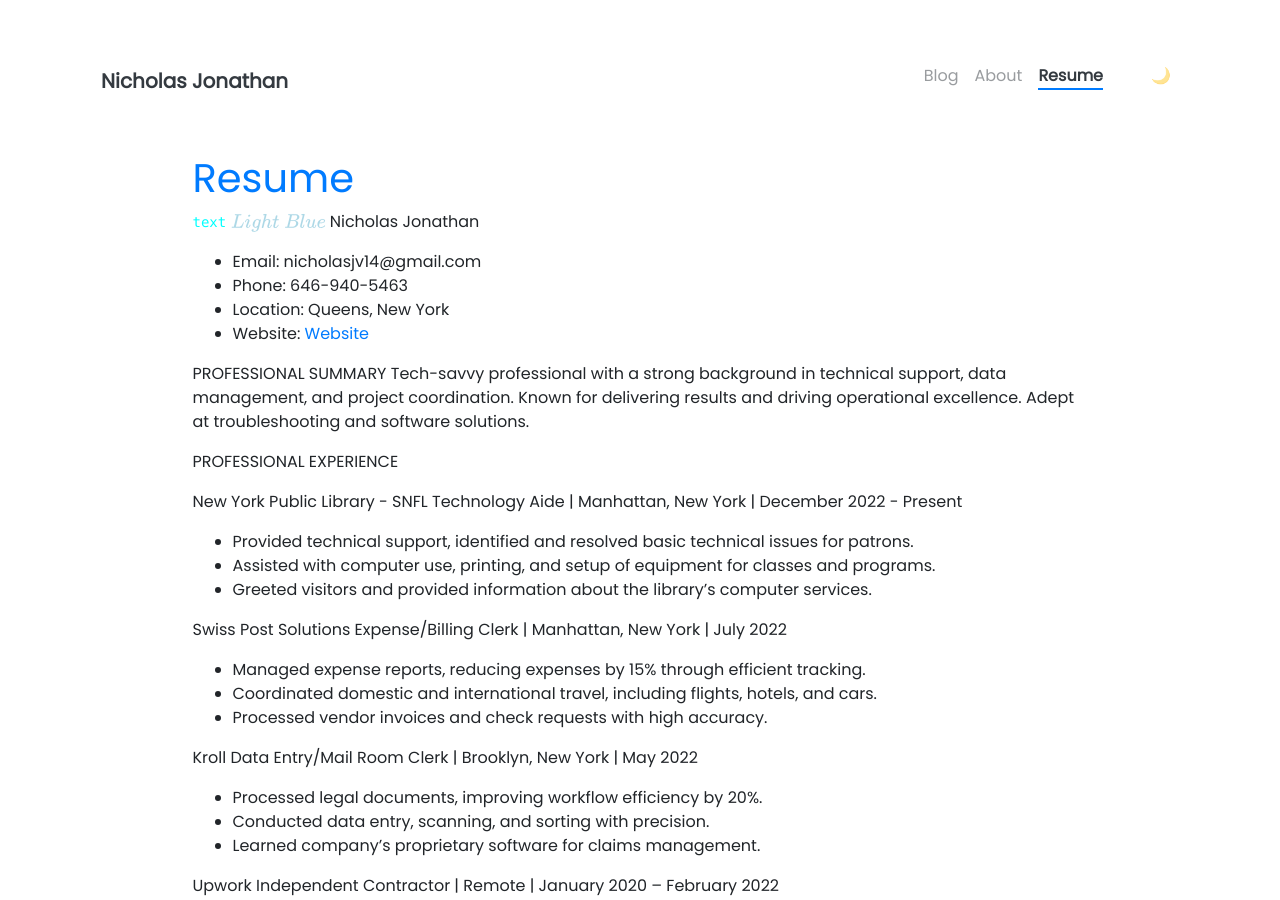
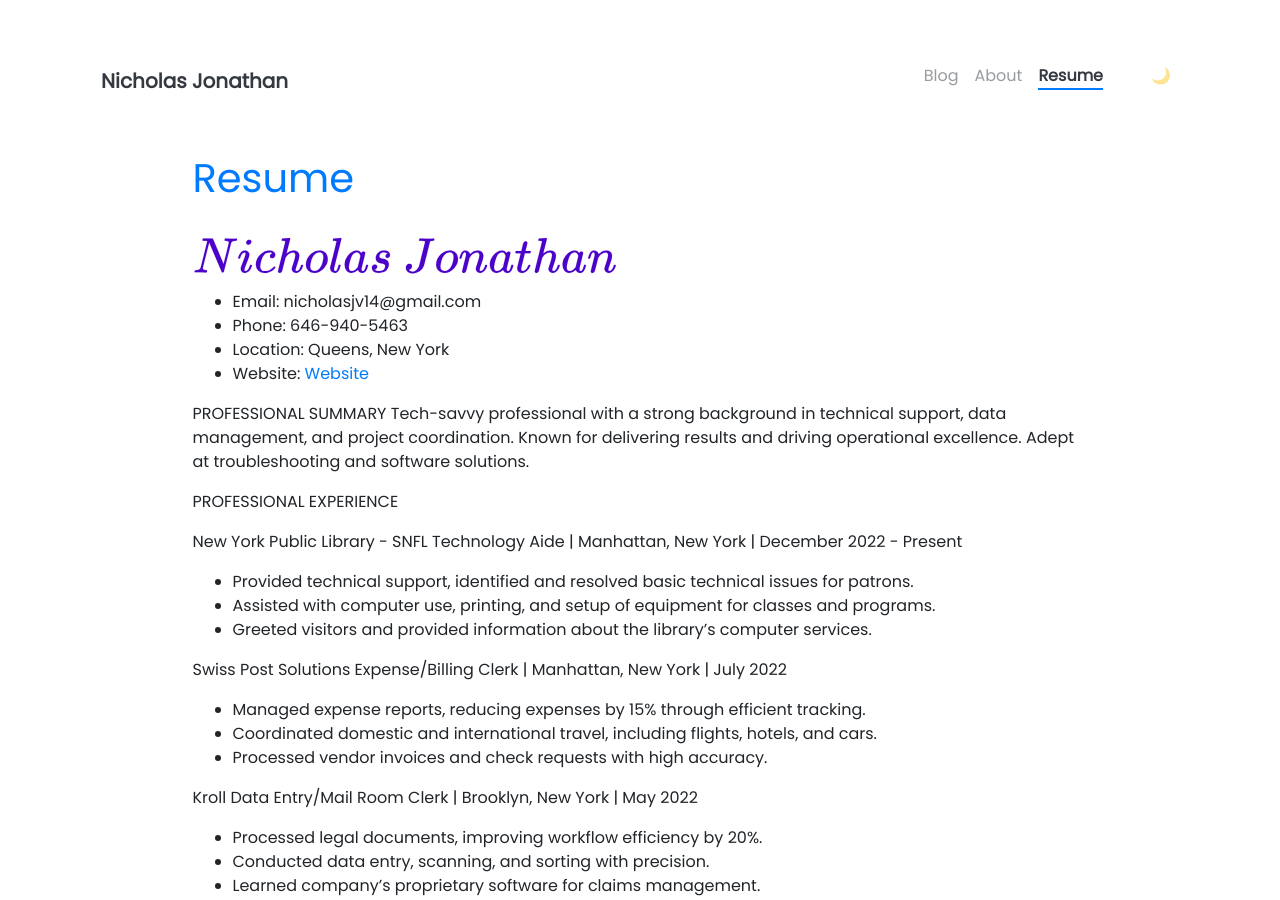
Before and after one commit to Seerow0/-MK-II-Nicholas-J-Website-, a Jekyll site: the page built from documentation/resume.md, in a window 1280 px wide and 900 px high. Built offline with Jekyll 4.4.1, drawn with Linux system fonts in a browser that asks for light colours; nearby versions of some CDN libraries; a script that is not in the unit is left out.

Commit message:
Update resume.md

````diff
--- a/documentation/resume.md
+++ b/documentation/resume.md
@@ -7,9 +7,7 @@
 ---
 # [Resume](https://github.com/Seerow0/testing/blob/main/pdf/sample-resume.pdf)
 <!--```console -->
-<code style="color : cyan">text</code>
-$${\color{lightblue}Light \space Blue}$$
- Nicholas Jonathan
+# $\color{#4b02c9}{Nicholas}$ $\color{#4b02c9}{Jonathan}$
 - Email: nicholasjv14@gmail.com
 - Phone: 646-940-5463
 - Location: Queens, New York
````
